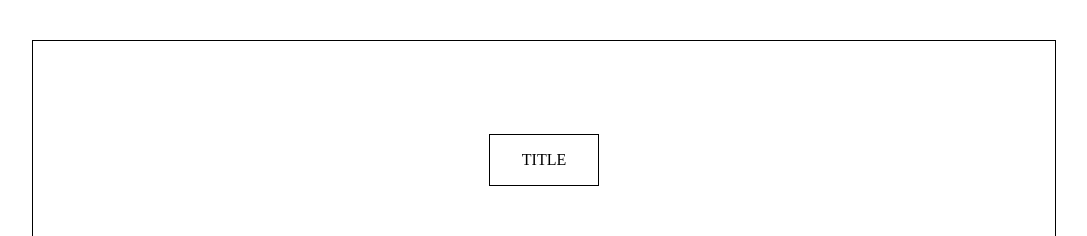
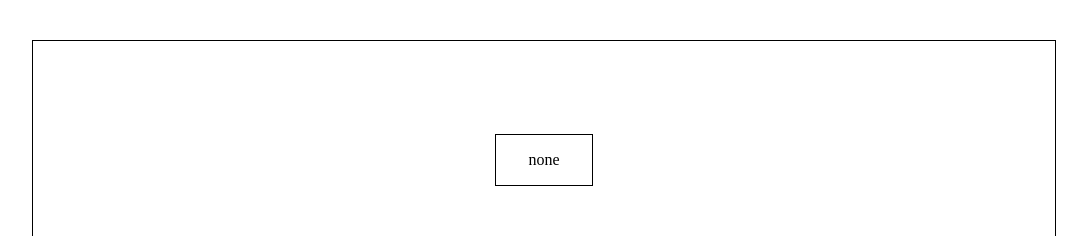
Before and after one commit to LySofDev/angular-color-picker, an Angular app: page / in a window 1280 px wide. Shown: the top 236 px of the page, without its empty margins (96-1183 px from the left). Built offline with nearby package versions, Linux system fonts and the light colour scheme.

Commit message:
Added color picker functionality

```diff
--- a/src/app/color-picker/color-picker.component.html
+++ b/src/app/color-picker/color-picker.component.html
@@ -1,13 +1,14 @@
 <main class="color-picker">
 
-  <section class="banner">
-    <div class="title">TITLE</div>
+  <section class="banner" [ngStyle]="{ 'background': selectedColor }">
+    <div class="title" (click)="clearSelectedColor()">{{ selectedColor }}</div>
   </section>
 
   <section class="colors">
     <div
       *ngFor="let color of colors"
       class="swatch"
+      (click)="setSelectedColor(color)"
       [ngStyle]="{ 'background': color }">
       <div class="title">
         {{ color }}
--- a/src/app/color-picker/color-picker.component.ts
+++ b/src/app/color-picker/color-picker.component.ts
@@ -8,6 +8,7 @@ import { ColorsService } from './colors.service';
 })
 export class ColorPickerComponent implements OnInit {
   colors: string[] = [];
+  selectedColor: string = "none";
 
   constructor(
     private colorsService: ColorsService
@@ -19,4 +20,12 @@ export class ColorPickerComponent implements OnInit {
     });
   }
 
+  setSelectedColor(color: string) {
+    this.selectedColor = color;
+  }
+
+  clearSelectedColor() {
+    this.selectedColor = "none";
+  }
+
 }
```
